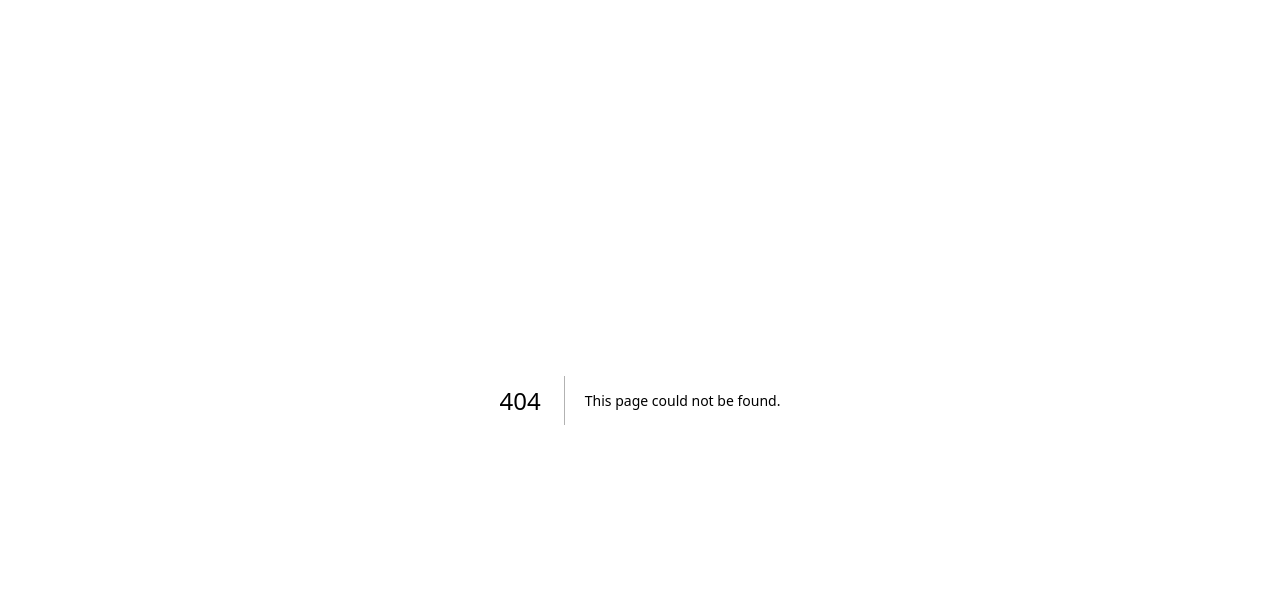
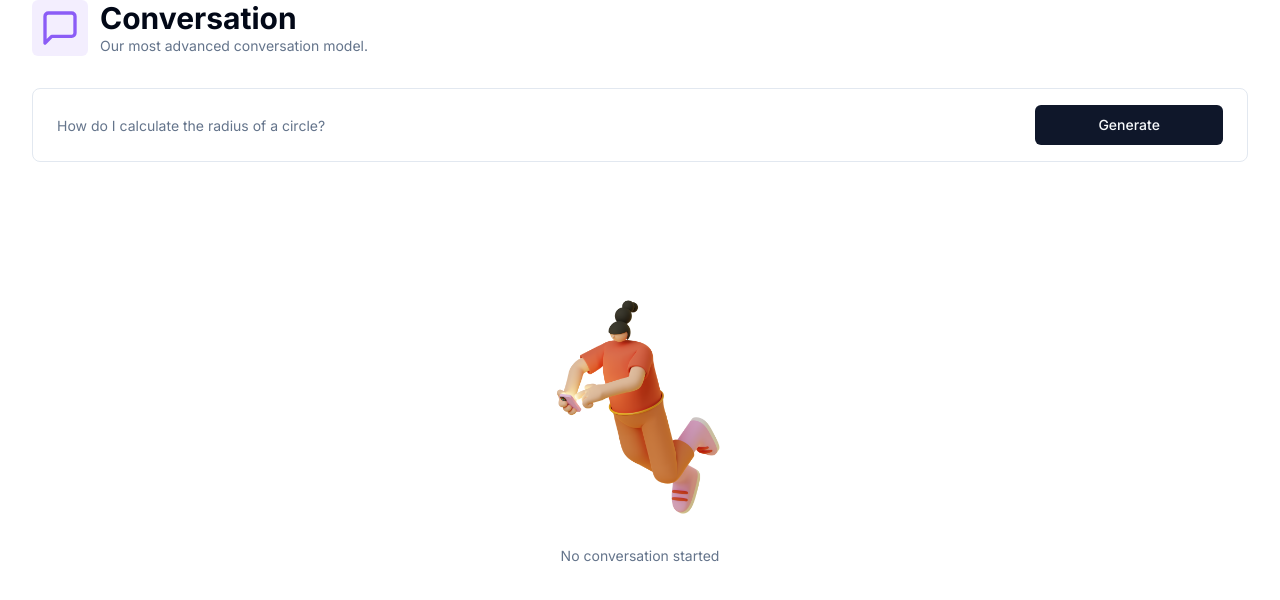
Before and after one commit to Tzah-Hagai/Lumina-AI, a Next.js app: page /code in a window 1280 px wide. Before the commit this address had no page. Shown: the top 600 px of the page. Built offline with nearby package versions, Linux system fonts and the light colour scheme.

Commit message:
Initial commit

```diff
--- /dev/null
+++ b/app/(dashboard)/(routes)/code/constants.ts
@@ -0,0 +1,7 @@
+import * as z from "zod"
+
+export const formSchema = z.object({
+    prompt: z.string().min(1, {
+        message: "Promt is required"
+    })
+})
--- /dev/null
+++ b/app/(dashboard)/(routes)/code/page.tsx
@@ -0,0 +1,130 @@
+"use client";
+
+import axios from "axios"
+import * as z from "zod";
+import { Heading } from "@/components/heading";
+import { MessageSquare } from "lucide-react";
+import { useForm } from "react-hook-form";
+import { zodResolver } from "@hookform/resolvers/zod";
+
+import { formSchema } from "./constants";
+import { Form, FormControl, FormField, FormItem } from "@/components/ui/form";
+import { Input } from "@/components/ui/input";
+import { Button } from "@/components/ui/button";
+import { useRouter } from "next/navigation";
+import { useState } from "react";
+import { ChatCompletionRequestMessage } from "openai";
+import { Empty } from "@/components/empty";
+import { Loader } from "@/components/loader";
+import { cn } from "@/lib/utils";
+import { UserAvatar } from "@/components/user-avatar";
+import { BotAvatar } from "@/components/bot-avatar";
+
+const ConversationPage = () => {
+  const router = useRouter();
+  const [messages, setMessages] = useState<ChatCompletionRequestMessage[]>([])
+
+  const form = useForm<z.infer<typeof formSchema>>({
+    resolver: zodResolver(formSchema),
+    defaultValues: {
+      prompt: "",
+    },
+  });
+
+  const isLoading = form.formState.isSubmitting;
+
+  const onSubmit = async (values: z.infer<typeof formSchema>) => {
+    try {
+      const userMessage: ChatCompletionRequestMessage = {
+        role: "user",
+        content: values.prompt,
+       };
+
+      const newMessages = [...messages, userMessage]
+
+      const response = await axios.post("/api/conversation", {
+        messages: newMessages,
+      })
+
+      setMessages((current) => [...current, userMessage, response.data]);
+
+      form.reset();
+
+    } catch (error: any) {
+      //
+      console.log(error)
+    } finally {
+      router.refresh();
+    }
+  };
+
+  return (
+    <div>
+      <Heading
+        title="Conversation"
+        description="Our most advanced conversation model."
+        icon={MessageSquare}
+        iconColor="text-violet-500"
+        bgColor="bg-violet-500/10"
+      />
+      <div className="px-4 lg:px-8">
+        <div>
+          <Form {...form}>
+            <form onSubmit={form.handleSubmit(onSubmit)}
+            className="rounded-lg border w-full p-4 px-3 md:px-6 focus-within:shadow-sm grid grid-cols-12 gap-2">
+                <FormField
+                name="prompt"
+                render={({ field }) => (
+                    <FormItem className="col-span-12 lg:col-span-10">
+                        <FormControl className="m-0 p-0">
+                            <Input
+                                className="border-0 outline-none focus-visible:ring-0 focus-visible:ring-transparent"
+                                disabled={isLoading}
+                                placeholder="How do I calculate the radius of a circle?"
+                                {...field}
+                            />
+                        </FormControl>
+                    </FormItem>
+                )}
+
+                />
+                <Button className="col-span-12 lg:col-span-2 w-full" disabled={isLoading}>
+                    Generate
+                </Button>
+            </form>
+
+          </Form>
+        </div>
+        <div className="space-y-4 mt-4">
+          {isLoading && (
+            <div className="p-8 rounded-lg w-full flex items-center justify-center bg-muted">
+              <Loader />
+            </div>
+          )}
+          {messages.length === 0 && !isLoading && (
+            <Empty label="No conversation started"/>
+          )}
+            <div className="flex flex-col-reverse gap-y-4">
+                {messages.map((message) => (
+                  <div
+                    key={message.content}
+                    className={cn(
+                      "p-8 w-full flex items-start gap-x-8 rounded-lg",
+                      message.role === "user" ? "bg-white border border-black/10" :"bg-muted"
+                    )}
+                  >
+                    {message.role === "user" ? <UserAvatar />:<BotAvatar />}
+                    <p className="text-sm">
+                       {message.content}
+                    </p>
+
+                  </div>
+                ))}
+            </div>
+        </div>
+      </div>
+    </div>
+  );
+};
+
+export default ConversationPage;
```
